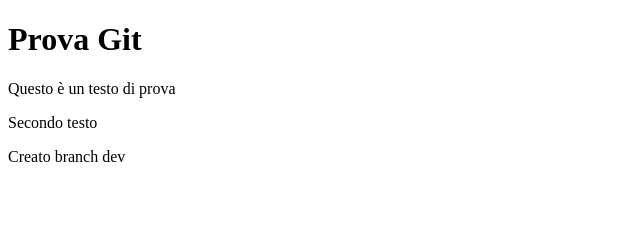
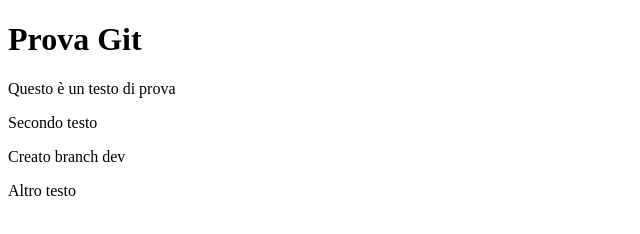
Before and after one commit to mattiabenvenuti90/prova, a plain HTML site: page index.html in a window 1280 px wide. Shown: the full height of the page, 0-640 px from the left. Drawn offline with Linux system fonts and the light colour scheme.

Commit message:
Creazione nuovo file

```diff
--- a/index.html
+++ b/index.html
@@ -12,6 +12,7 @@
     <p>Questo è un testo di prova</p>
     <p>Secondo testo</p>
     <p>Creato branch dev</p>
+    <p>Altro testo</p>
 
 </body>
 </html>
```
Also changed, not shown: about.html (added).
